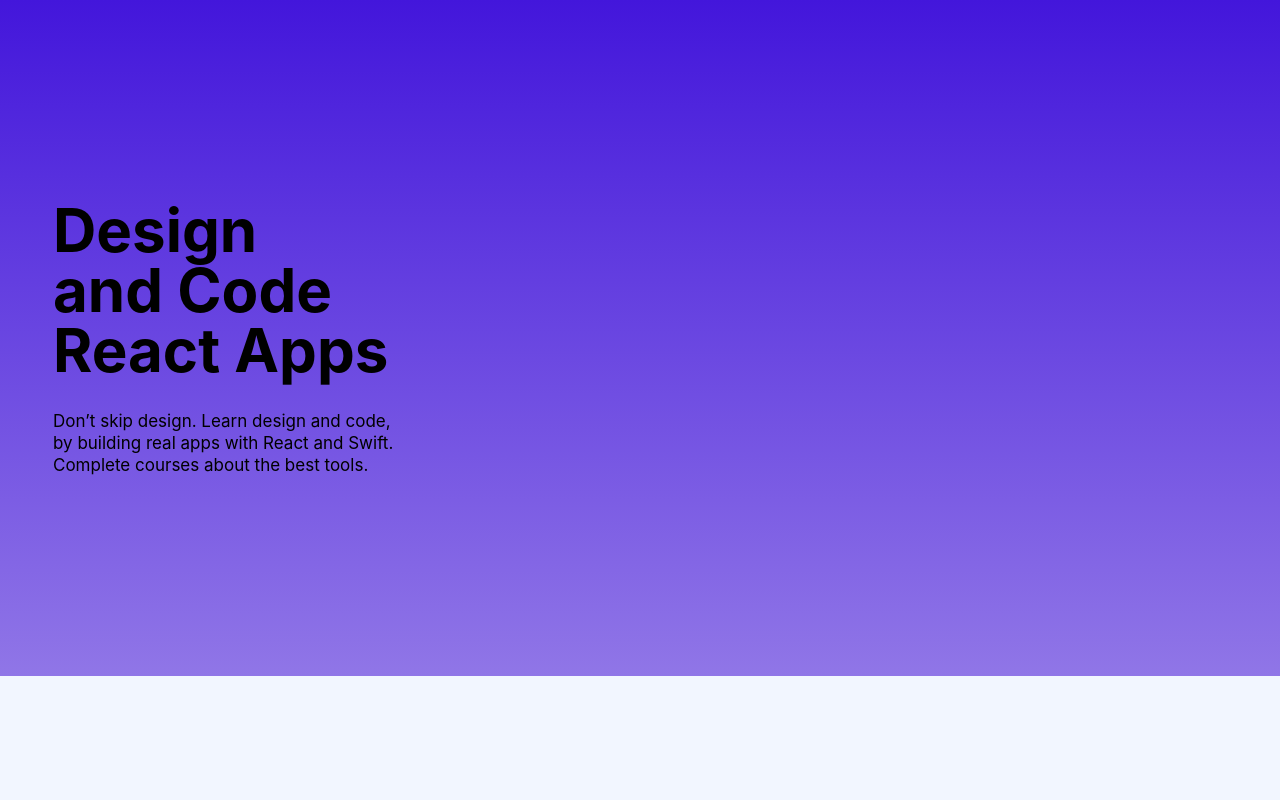
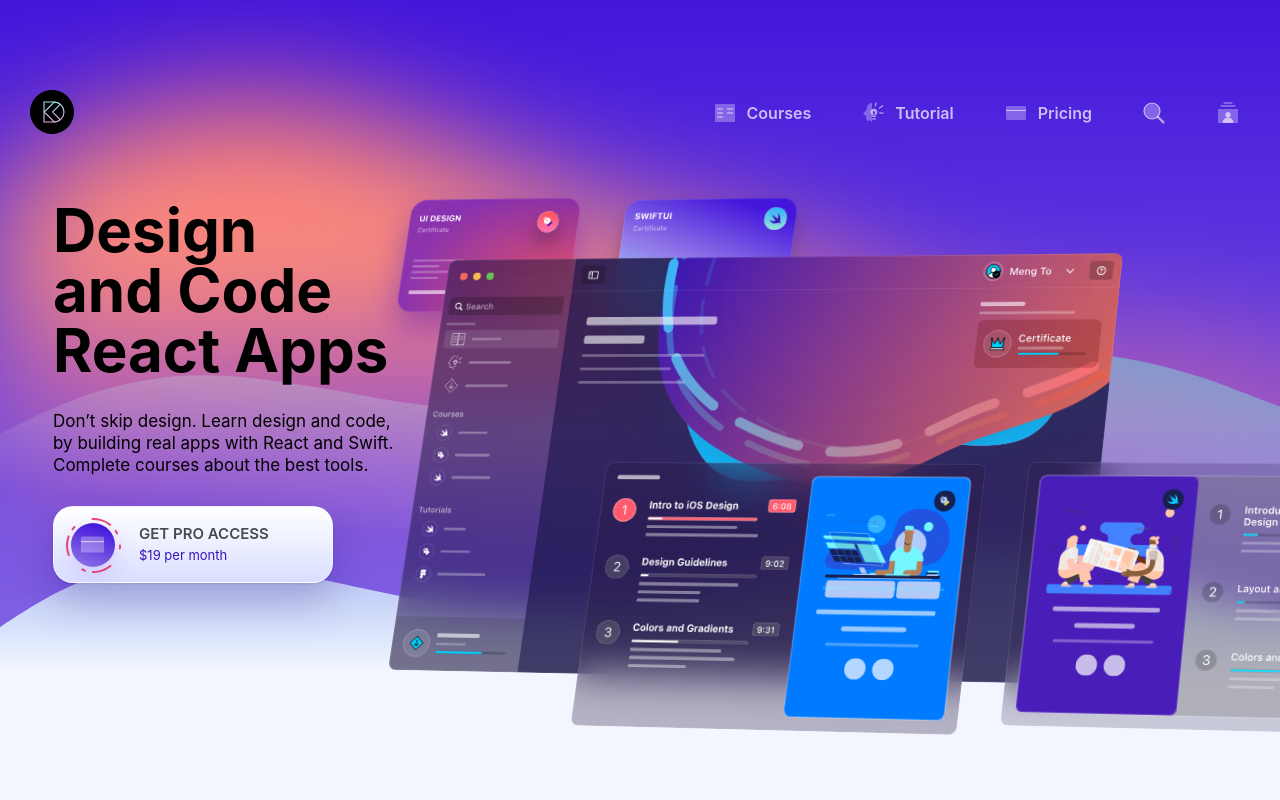
Before and after one commit to nextglabs/design-code-clone, a Gatsby site: page / in a window 1280 px wide. Built offline with nearby package versions, Linux system fonts and the light colour scheme; Gatsby itself is replaced by a stand-in of ours.

Commit message:
Updated Layout & Hero

```diff
--- a/src/components/layout/layout.tsx
+++ b/src/components/layout/layout.tsx
@@ -1,11 +1,13 @@
 import React from "react"
 import { GlobalStyle } from "../styles/GlobalStyle"
+import Header from "./Header"
 import "./layout.css"
 
 function Layout({ children }) {
   return (
     <>
       <GlobalStyle />
+      <Header />
       <main>{children}</main>
     </>
   )
--- a/src/components/sections/Hero.tsx
+++ b/src/components/sections/Hero.tsx
@@ -1,29 +1,37 @@
 import React from "react";
 import styled from "styled-components";
+import MockupAnimation from "../animations/MockupAnimation";
+import WaveBackground from "../backgrounds/WaveBackground";
+import PurchaseButton from "../button/PurchaseButton";
 import { themes } from "../styles/Color";
 import { H1, MediumText } from "../styles/Text";
 
 export default function Hero() {
     return (
         <Wrapper>
+            <WaveBackground />
             <ContentWrapper>
                 <TextWrapper>
                     <Title>Design<br />and Code React Apps</Title>
                     <Description>Don’t skip design. Learn design and code, by building real apps with React and Swift. Complete courses about the best tools.</Description>
+                    <PurchaseButton title="Get Pro Access" subtitle="$19 per month" />
                 </TextWrapper>
+                <MockupAnimation />
             </ContentWrapper>
         </Wrapper>
     )
 }
 
 const Wrapper = styled.div`
-    background: linear-gradient(180deg, #4316DB 0%, #9076E7 100%);
+    overflow: hidden;
 `;
 
 const ContentWrapper = styled.div`
     max-width: 1234px;
     margin: 0 auto;
     padding: 200px 30px;
+    display: grid;
+    grid-template-columns: 360px auto;
 `;
 
 const TextWrapper = styled.div`
```
